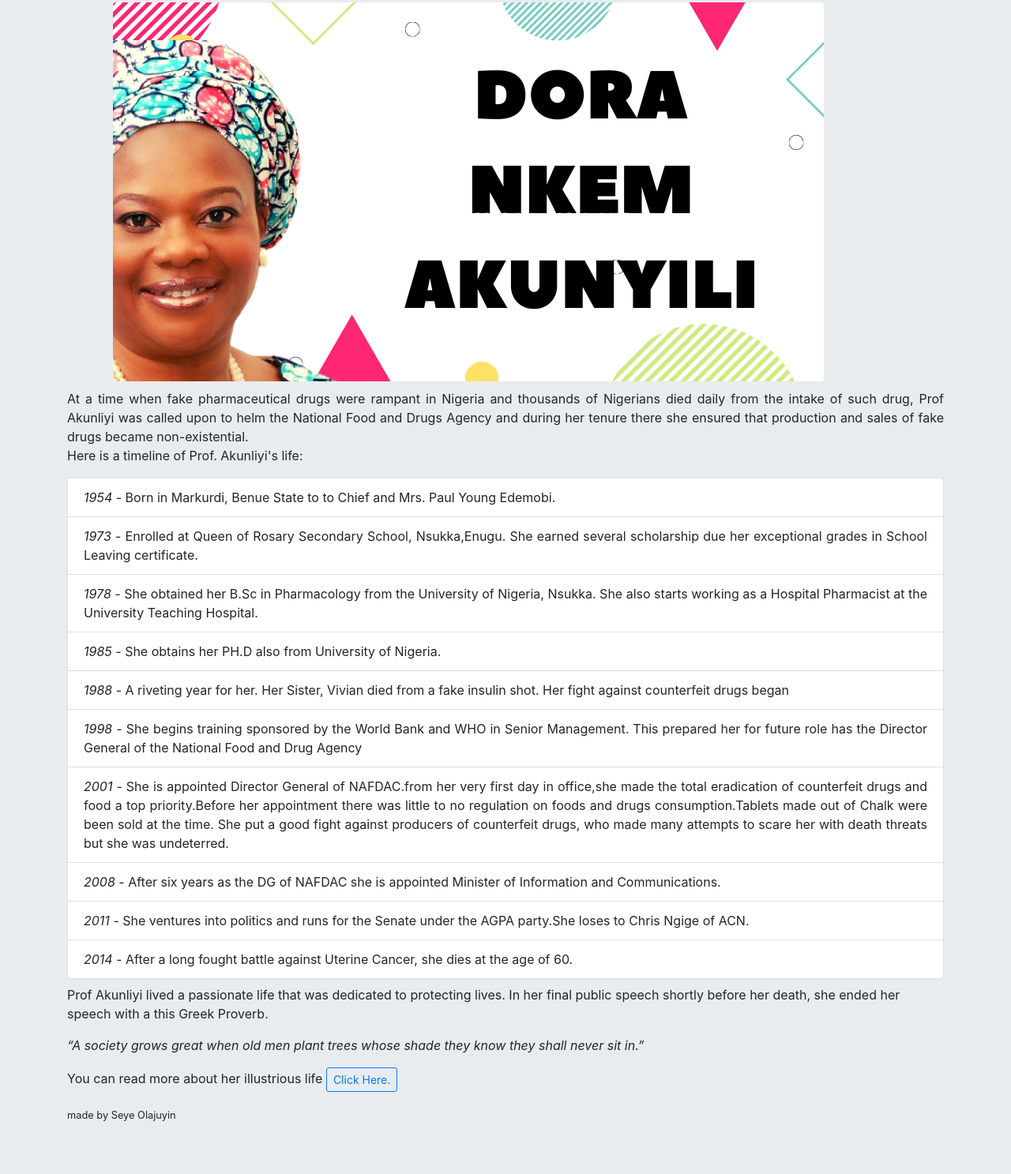
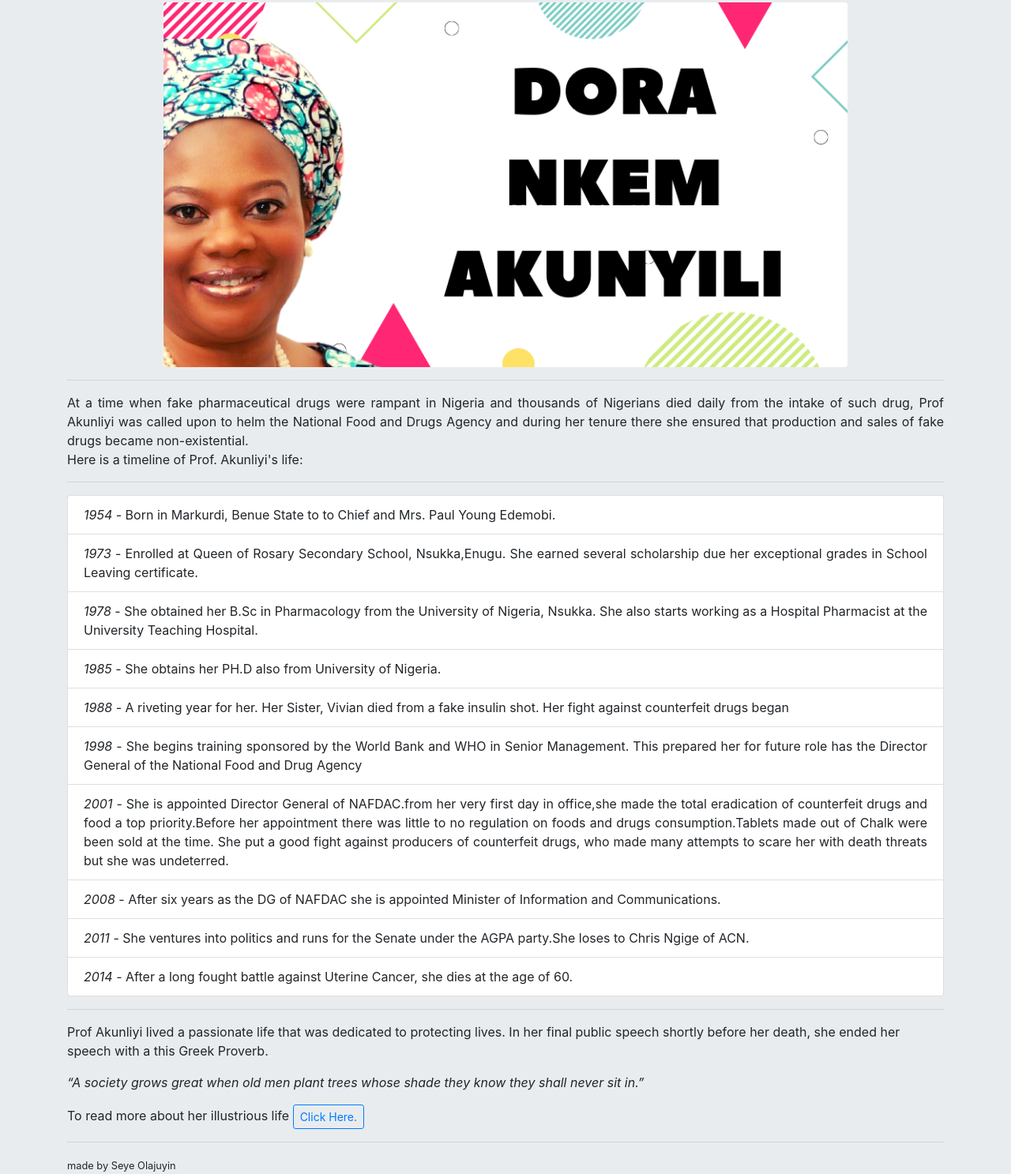
Before and after one commit to seyeolajuyin/akunliyi, a plain HTML site: page index.html in a window 1280 px wide. Shown: the part 21-1508 px from the top of the page at 79% size. Before the commit the page ends 1444 px from the top, so only its background shows below. Drawn offline with nearby package versions, Linux system fonts and the light colour scheme.

Commit message:
added  hr line styles

```diff
--- a/index.html
+++ b/index.html
@@ -30,6 +30,7 @@
      </div>
     <div class="container text-justify ">
 
+      <hr>
 
       <p class="mt-2" >
         At a time when fake pharmaceutical drugs were rampant in Nigeria and
@@ -39,7 +40,9 @@
         drugs became non-existential.<br />Here is a timeline of Prof.
         Akunliyi's life:
       </p>
-      <ul class="list-group">
+
+      <hr>
+      <ul class="list-group ">
         <li class="list-group-item">
           <em>1954</em> - Born in Markurdi, Benue State to to Chief and Mrs.
           Paul Young Edemobi.
@@ -93,7 +96,9 @@
 
     </div>
 
+
     <div class="container footer">
+      <hr>
       <div class="mt-2">
         <p>
           Prof Akunliyi lived a passionate life that was dedicated to protecting
@@ -109,7 +114,7 @@
     </div>
     <div class="link">
       <p id="link">
-        You can read more about her illustrious life
+        To read more about her illustrious life
         <a
           id="tribute-link"
           href="https://en.wikipedia.org/wiki/Dora_Akunyili"
@@ -119,6 +124,7 @@
         >
     </div>
     <div>
+      <hr>
       <small>made by Seye Olajuyin</small>
     </div>
 
--- a/styles.css
+++ b/styles.css
@@ -8,9 +8,8 @@ body {
 @media (min-width: 768px) {
 
   .dora-image {
-    border-color: 2px red solid;
-    align-items: center;
-    width: 80%;
+
+    width: 70%;
     margin: 10px auto;
   }
 }
```
